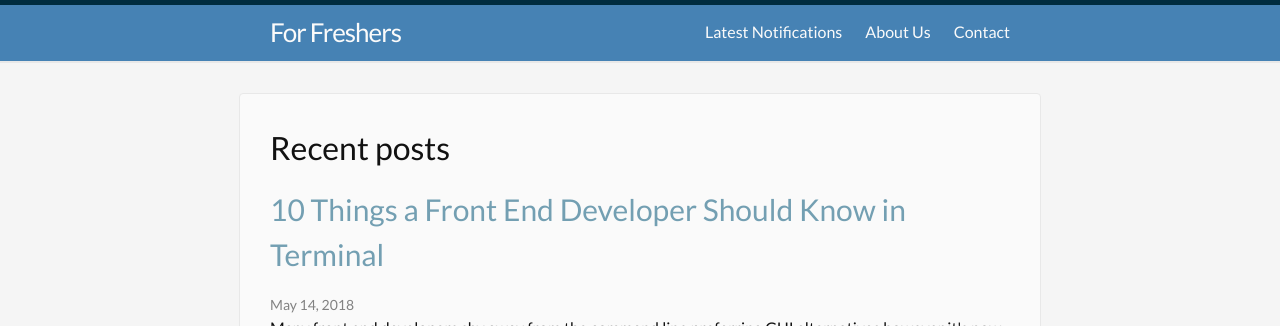
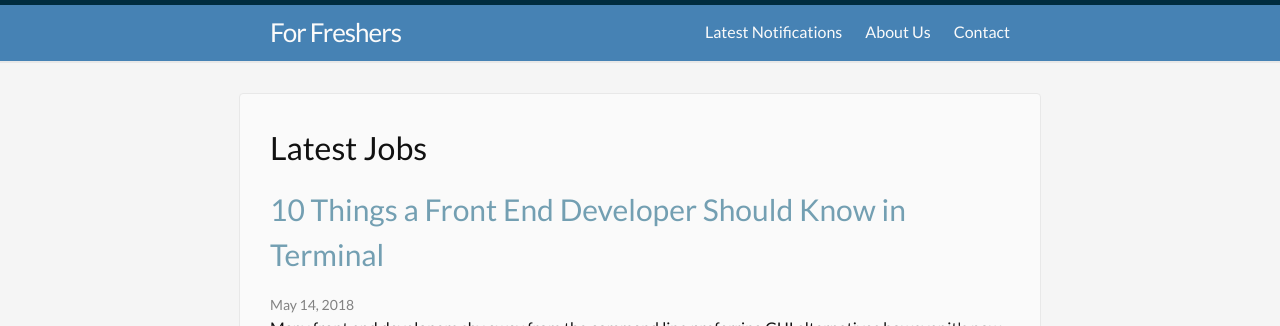
Before and after one commit to forfreshers/forfreshers.github.io, a Jekyll site: the page built from index.md, in a window 1280 px wide. Shown: the top 326 px of the page. Built offline with Jekyll 4.4.1, drawn with Linux system fonts in a browser that asks for light colours.

```diff
--- a/index.md
+++ b/index.md
@@ -3,5 +3,5 @@
 # Edit theme's home layout instead if you wanna make some changes
 # See: https://jekyllrb.com/docs/themes/#overriding-theme-defaults
 layout: home
-title: Recent posts
+title: Latest Jobs
 ---
```
